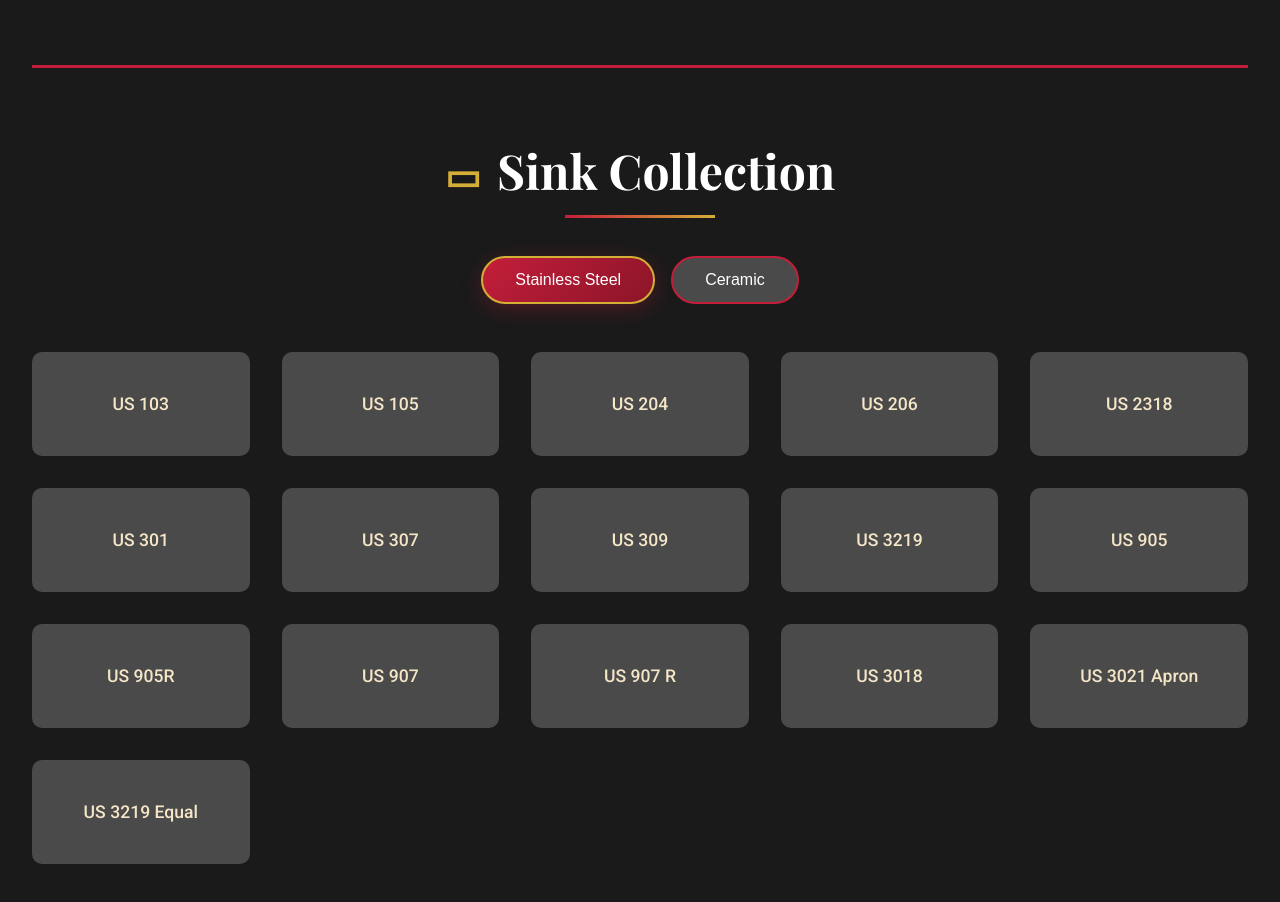
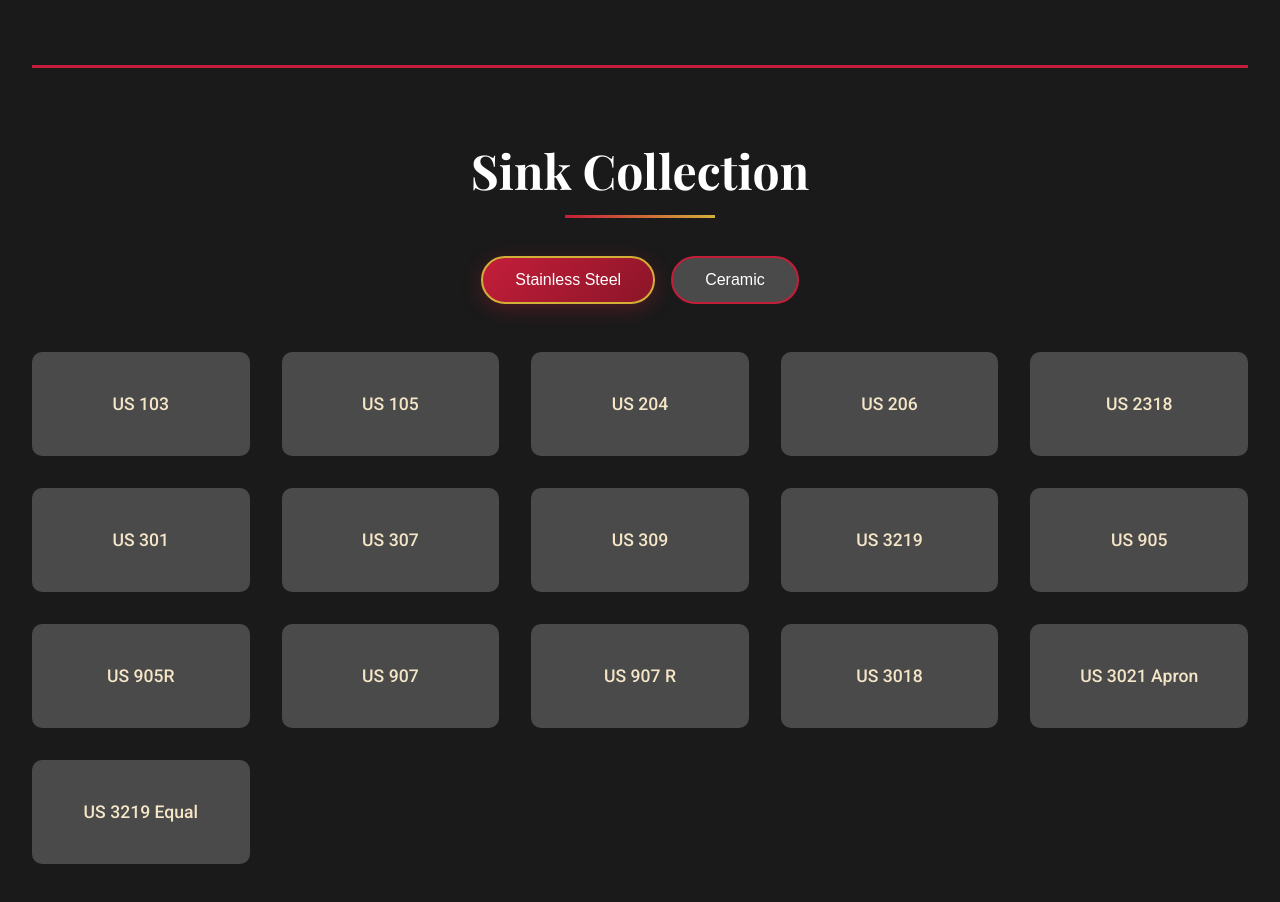
Before and after one commit to HugoChambert/UNIVERSAL-STONES, a website built with Vite: page index.html in a window 1280 px wide. Shown: the part 6420-7322 px from the top of the page. Built offline with nearby package versions, Linux system fonts and the light colour scheme.

Commit message:
Updated style.css

```diff
--- a/src/style.css
+++ b/src/style.css
@@ -521,15 +521,6 @@ img {
   border-top: 3px solid var(--color-red);
 }
 
-.sink-title::before {
-  content: '▭';
-  display: inline-block;
-  margin-right: 1rem;
-  color: var(--color-gold);
-  font-size: 0.8em;
-  transform: rotate(0deg);
-  transition: transform 0.3s ease;
-}
 
 .sinks-grid {
   display: grid;
```
